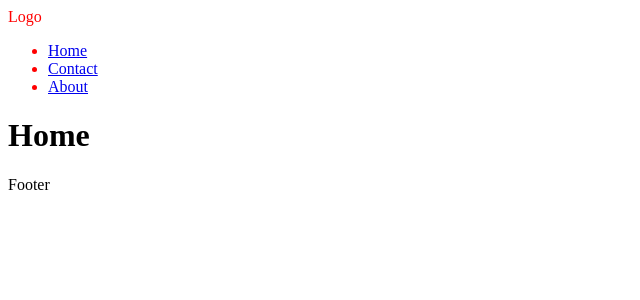
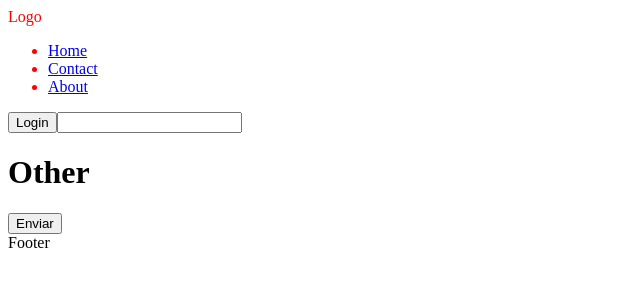
Before and after one commit to fpiola/c-reactjs, a React (Create React App) app: page / in a window 1280 px wide. Shown: the top 300 px of the page, without its empty margins (0-640 px from the left). Built offline with nearby package versions, Linux system fonts and the light colour scheme.

Commit message:
contextAPI

```diff
--- a/src/components/Routes.js
+++ b/src/components/Routes.js
@@ -6,12 +6,14 @@ import About from './pages/About'
 import Contact from './pages/Contact'
 import Home from './pages/Home'
 
-const Routes = () => (
-    <BrowserRouter>
-        <Route exact path="/" component={Home} />
-        <Route exact path="/about" component={About} />
-        <Route exact path="/contact" component={Contact} />
-    </BrowserRouter>
-);
+const Routes = () => {
+    return (
+            <BrowserRouter>
+                <Route exact path="/" component={Home} />
+                <Route exact path="/about" component={About} />
+                <Route exact path="/contact" component={Contact} />
+            </BrowserRouter>
+    )
+}
 
 export default Routes
--- a/src/components/container/Container.js
+++ b/src/components/container/Container.js
@@ -1,10 +1,12 @@
 import React from 'react'
 import './Container.css'
 
-const Container = ({ children }) => (
-    <main className="app-container">
-        {children}
-    </main>
-)
+const Container = ({ children }) => {
+    return (
+            <main className="app-container">
+                {children}
+            </main>
+    )
+}
 
 export default Container
--- a/src/components/pages/Home.js
+++ b/src/components/pages/Home.js
@@ -1,9 +1,58 @@
-import React from 'react'
+import React, { useContext, createContext, useState, useEffect } from 'react'
 import App from '../../containers/App'
 
-const Home = () =>
-    <App>
-        <h1>Home</h1>
-    </App>
+const ValueContext = createContext()
+
+//hook personalizado
+const useUser = () => React.useContext(ValueContext)
+
+const Other = () => {
+    const { user, setUser } = useUser()
+    return (
+        <div>
+            <Login />
+            <input onChange={ (e) => setUser({name: e.target.value})} />
+            <h1>Other{ user.name }</h1>
+            <button onClick={() => setUser({ name: "Francis Piola"})}>Enviar</button>
+        </div>
+    )
+}
+
+const Login = ()=>{
+    const { setUser, user } = useUser()
+
+    const handleLogin = ()=>{
+
+        localStorage.setItem('user', JSON.stringify(user))
+        setUser(user)
+    }
+
+    return(
+        <button onClick={handleLogin}>Login</button>
+    )
+}
+
+const Home = () => {
+    const [user, setUser] = useState({
+        name: "nome"
+    })
+
+    useEffect(() => {
+        const userStorage = localStorage.getItem("user")
+        if(userStorage){
+            setUser(JSON.parse(userStorage))
+        }else{
+            setUser({name: ""})
+        }
+    }, []);
+
+    return (
+        <ValueContext.Provider value={{ user, setUser }} >
+            <App>
+                <Other />
+            </App>
+        </ValueContext.Provider>
+    )
+}
 
 export default Home
--- a/src/containers/App.js
+++ b/src/containers/App.js
@@ -3,7 +3,9 @@ import Container from '../components/container/Container'
 import Footer from '../components/footer/Footer'
 import Header from '../components/header/Header'
 
-const App = ({ children }) => (
+
+const App = ({ children }) => {
+    return (
         <>
                 <Header />
                 <Container>
@@ -12,5 +14,6 @@ const App = ({ children }) => (
                 <Footer />
         </>
     )
+}
 
 export default App
--- a/src/index.js
+++ b/src/index.js
@@ -1,11 +1,10 @@
 import React from 'react';
 import ReactDOM from 'react-dom';
 import Root from './components/Root'
-//import App from './App';
 
 ReactDOM.render(
   <React.StrictMode>
-    <Root />
+      <Root />
   </React.StrictMode>,
   document.getElementById('root')
 );
```
Also changed, not shown: src/components/Root.js (+5 -2 lines), src/providers/auth.js (added, +14 -0 lines). Lines whose indentation alone changed are shown as unchanged.
